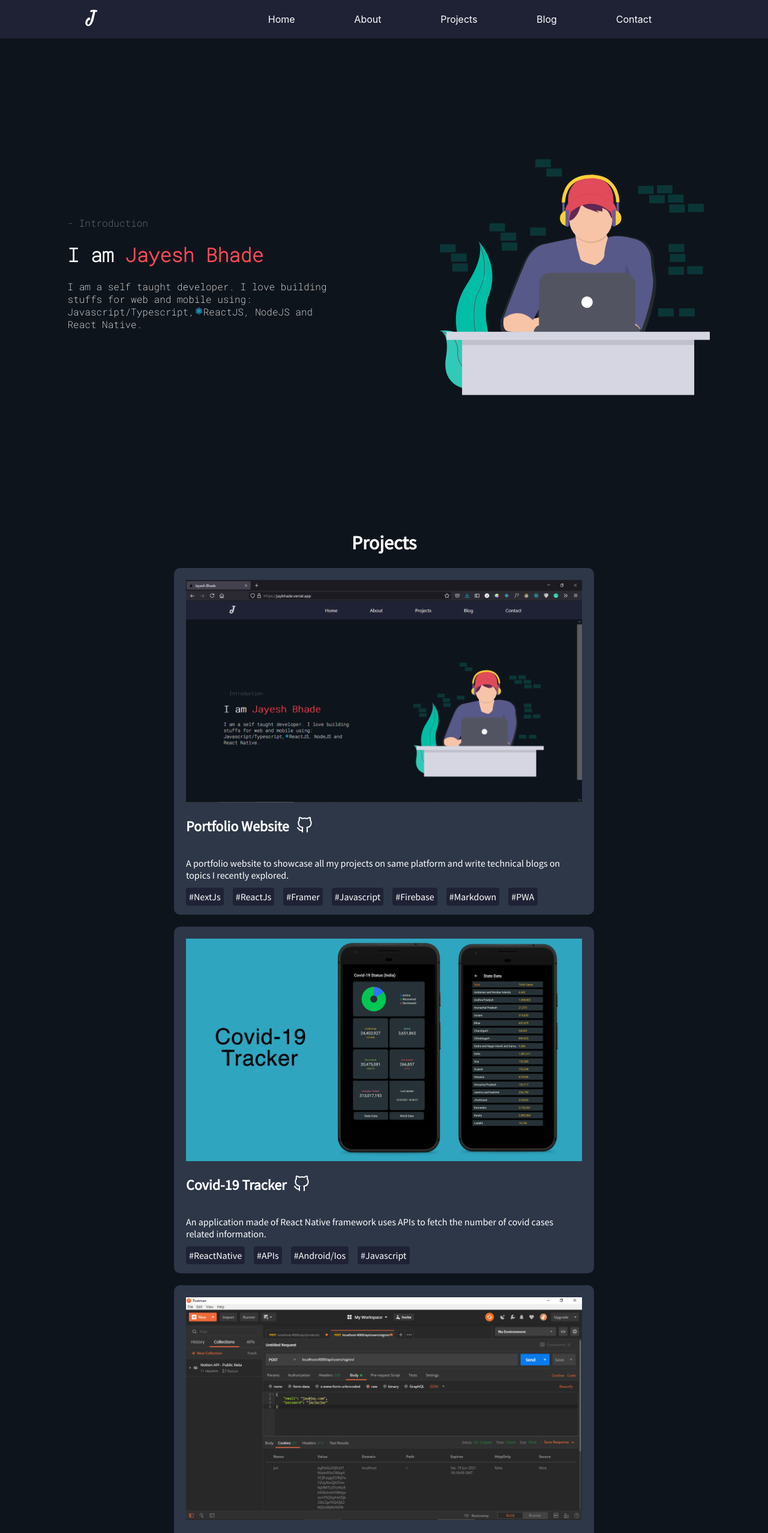
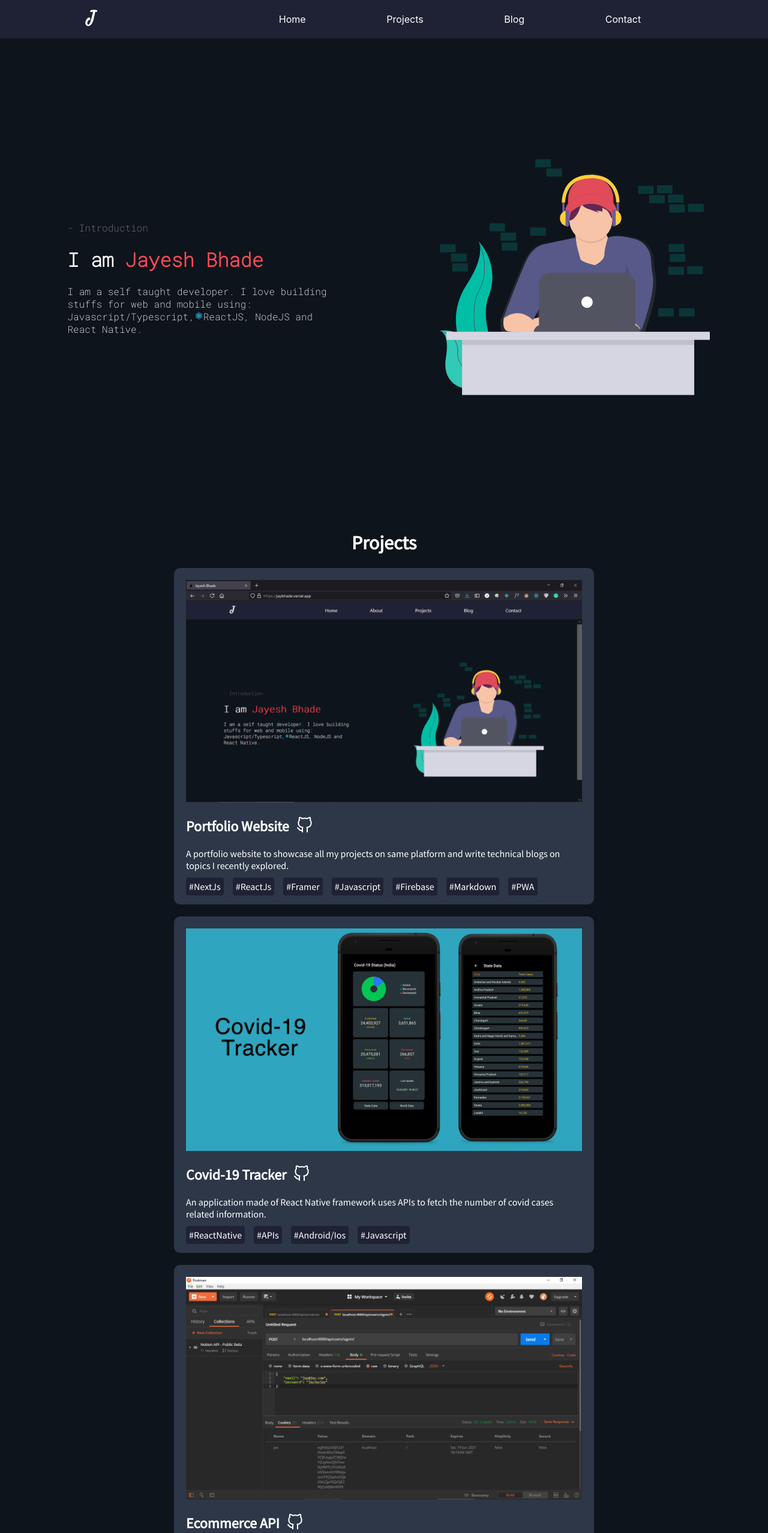
Before and after one commit to Jaybhade/portfolio-website, a Next.js app: page / in a window 1280 px wide. Shown: the top 2556 px of the page at 60% size. Built offline with nearby package versions, Linux system fonts and the light colour scheme.

Commit message:
removed about section

```diff
--- a/components/DesktopNav.js
+++ b/components/DesktopNav.js
@@ -86,7 +86,6 @@ const DesktopNav = () => {
               <a>Home</a>
             </Link>
           </div>
-          <div>About</div>
           <div>
             <Link href="/#projects">
               <a>Projects</a>
--- a/components/MobileNav.js
+++ b/components/MobileNav.js
@@ -208,21 +208,13 @@ const MobileNav = () => {
               initial="hidden"
               animate="visible"
             >
-              About
-            </motion.div>
-            <motion.div
-              variants={item}
-              transition={{ duration: 0.6 }}
-              initial="hidden"
-              animate="visible"
-            >
               <Link href="/#projects">
                 <a>Projects</a>
               </Link>
             </motion.div>
             <motion.div
               variants={item}
-              transition={{ duration: 0.7 }}
+              transition={{ duration: 0.6 }}
               initial="hidden"
               animate="visible"
             >
@@ -232,7 +224,7 @@ const MobileNav = () => {
             </motion.div>
             <motion.div
               variants={item}
-              transition={{ duration: 0.8 }}
+              transition={{ duration: 0.7 }}
               initial="hidden"
               animate="visible"
             >
@@ -240,7 +232,7 @@ const MobileNav = () => {
             </motion.div>
             <motion.div
               variants={item}
-              transition={{ duration: 0.9 }}
+              transition={{ duration: 0.8 }}
               initial="hidden"
               animate="visible"
               style={{
--- a/icons/cross.js
+++ b/icons/cross.js
@@ -2,7 +2,7 @@ const CrossIcon = () => {
   return (
     <svg
       xmlns="http://www.w3.org/2000/svg"
-      class="icon icon-tabler icon-tabler-arrow-back"
+      className="icon icon-tabler icon-tabler-arrow-back"
       width="32"
       height="32"
       viewBox="0 0 24 24"
--- a/icons/github.js
+++ b/icons/github.js
@@ -2,7 +2,7 @@ const GithubIcon = () => {
   return (
     <svg
       xmlns="http://www.w3.org/2000/svg"
-      class="icon icon-tabler icon-tabler-brand-github"
+      className="icon icon-tabler icon-tabler-brand-github"
       width="32"
       height="32"
       viewBox="0 0 24 24"
--- a/icons/gmail.js
+++ b/icons/gmail.js
@@ -2,7 +2,7 @@ const GmailIcon = () => {
   return (
     <svg
       xmlns="http://www.w3.org/2000/svg"
-      class="icon icon-tabler icon-tabler-mail"
+      className="icon icon-tabler icon-tabler-mail"
       width="32"
       height="32"
       viewBox="0 0 24 24"
--- a/icons/insta.js
+++ b/icons/insta.js
@@ -2,7 +2,7 @@ const InstaIcon = () => {
   return (
     <svg
       xmlns="http://www.w3.org/2000/svg"
-      class="icon icon-tabler icon-tabler-brand-instagram"
+      className="icon icon-tabler icon-tabler-brand-instagram"
       width="32"
       height="32"
       viewBox="0 0 24 24"
--- a/icons/linkedin.js
+++ b/icons/linkedin.js
@@ -2,7 +2,7 @@ const LinkedinIcon = () => {
   return (
     <svg
       xmlns="http://www.w3.org/2000/svg"
-      class="icon icon-tabler icon-tabler-brand-linkedin"
+      className="icon icon-tabler icon-tabler-brand-linkedin"
       width="32"
       height="32"
       viewBox="0 0 24 24"
--- a/icons/menu.js
+++ b/icons/menu.js
@@ -2,7 +2,7 @@ const MenuIcon = () => {
   return (
     <svg
       xmlns="http://www.w3.org/2000/svg"
-      class="icon icon-tabler icon-tabler-align-right"
+      className="icon icon-tabler icon-tabler-align-right"
       width="32"
       height="32"
       viewBox="0 0 24 24"
--- a/icons/telegram.js
+++ b/icons/telegram.js
@@ -2,7 +2,7 @@ const TelegramIcon = () => {
   return (
     <svg
       xmlns="http://www.w3.org/2000/svg"
-      class="icon icon-tabler icon-tabler-brand-telegram"
+      className="icon icon-tabler icon-tabler-brand-telegram"
       width="32"
       height="32"
       viewBox="0 0 24 24"
--- a/pages/index.js
+++ b/pages/index.js
@@ -141,7 +141,7 @@ export default function Home() {
                 Jayesh Bhade
               </span>
             </h1>
-            <p style={{ color: "white" }}>
+            <div style={{ color: "white" }}>
               I am a self taught developer. I love building stuffs for web and
               mobile using: Javascript/Typescript,
               <Image
@@ -151,7 +151,7 @@ export default function Home() {
                 height={15}
               />
               ReactJS, NodeJS and React Native.
-            </p>
+            </div>
             {/* <span
               style={{
                 padding: 15,
@@ -227,10 +227,10 @@ export default function Home() {
                 </Link>
               </div>
             </div>
-            <p>
+            <div style={{ marginBottom: "15px" }}>
               A portfolio website to showcase all my projects on same platform
               and write technical blogs on topics I recently explored.
-            </p>
+            </div>
             <Tag>#NextJs</Tag>
             <Tag>#ReactJs</Tag>
             <Tag>#Framer</Tag>
@@ -277,10 +277,10 @@ export default function Home() {
                 </Link>
               </div>
             </div>
-            <p>
+            <div style={{ marginBottom: "15px" }}>
               An application made of React Native framework uses APIs to fetch
               the number of covid cases related information.
-            </p>
+            </div>
             <Tag>#ReactNative</Tag>
             <Tag>#APIs</Tag>
             <Tag>#Android/Ios</Tag>
@@ -323,11 +323,11 @@ export default function Home() {
                 </Link>
               </div>
             </div>
-            <p>
+            <div style={{ marginBottom: "15px" }}>
               Rest APIs made with Nodejs express framework to perform crud
               operation for token-based authentication, products, orders, and
               other activities.
-            </p>
+            </div>
             <Tag>#NodeJs</Tag>
             <Tag>#ExpressJs</Tag>
             <Tag>#Mongodb</Tag>
```
